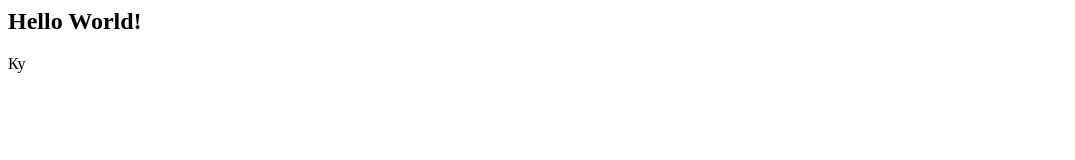
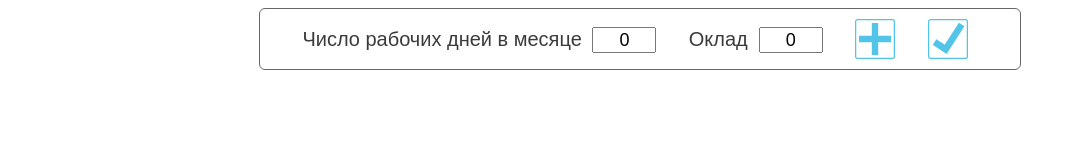
Before and after one commit to Ser-Iojik/workersPayment, a plain HTML site: page index.html in a window 1280 px wide. Shown: the whole page, without its empty margins (0-1075 px from the left). Drawn offline with Linux system fonts and the light colour scheme.

Commit message:
first update

```diff
--- /dev/null
+++ b/css/style.css
@@ -0,0 +1,192 @@
+/* body .form-container {
+    display: flex;
+    flex-direction: row;
+    justify-content: center;
+} */
+
+input::-webkit-outer-spin-button,
+input::-webkit-inner-spin-button {
+    -webkit-appearance: none;
+    margin: 0;
+
+}
+
+input[type="number" i] {
+    font-size: 18px;
+    text-align: center;
+    padding: 0 !important;
+    margin-top: 18px;
+}
+
+.container-row {
+    display: flex;
+    flex-direction: row;
+    justify-content: center;
+}
+
+.container-col {
+    display: flex;
+    flex-direction: column;
+}
+
+.form-container {
+    width: 720px;
+    height: 60px;
+    padding: 0 20px 0 20px;
+    color: rgb(59, 59, 59);
+    font-size: 20px;
+    font-family: Arial, Helvetica, sans-serif;
+    border-radius: 6px;
+    border: 1px #666 solid;
+    margin-bottom: 25px;
+}
+
+.text-first-imp {
+    width: 280px;
+    height: 60px;
+    margin-right: 10px;
+}
+
+.text-second-imp {
+    width: 60px;
+    margin-right: 10px;
+}
+
+.form-container div {
+    display: flex;
+    flex-direction: row;
+}
+
+.form-container div div {
+    display: flex;
+    flex-direction: column;
+    justify-content: center;
+}
+
+.form-container div div div {
+    display: flex;
+    flex-direction: column;
+    justify-content: center;
+}
+
+.form-container div input {
+    margin-right: 10px;
+    height: 22px;
+    width: 60px;
+}
+
+.dayText {
+    margin-right: 20px;
+}
+
+.dayPayment {
+    width: 150px;
+}
+
+.calcPay {
+    display: flex;
+    flex-direction: row;
+    justify-content: space-evenly;
+    height: 60px;
+}
+
+.result {
+    display: flex;
+    flex-direction: row;
+    justify-content: space-evenly;
+    height: 60px;
+}
+
+.result div {
+    display: flex;
+    flex-direction: row;
+    justify-content: center;
+}
+
+.result div.itogPay {
+    display: flex;
+    flex-direction: column;
+    justify-content: center;
+}
+
+.result div div {
+    margin-right: 20px;
+}
+
+.foo {
+    width: 200px;
+    background-color: #eee;
+    border: #666 1px solid;
+}
+
+.endDay {
+    border: 0;
+    width: 40px !important;
+    height: 40px !important;
+    background-image: url(../img/galka.png);
+    background-repeat: no-repeat;
+    background-position: center;
+    background-color: rgb(0, 0, 0, 0);
+    margin: 10px 10px 0 0;
+}
+
+.endDay:hover {
+    background-image: url(../img/galkaBlack.png);
+}
+
+.endDay:focus {
+    outline: 0;
+}
+
+.endDay:active {
+    background-image: url(../img/galka.png);
+}
+
+#startDay {
+    border: 0;
+    width: 40px;
+    height: 40px;
+    background-image: url(../img/plus.png);
+    background-repeat: no-repeat;
+    background-position: center;
+    background-color: rgb(0, 0, 0, 0);
+    margin: 10px 10px 0 0;
+}
+
+#startDay:hover {
+    background-image: url(../img/plusBlack.png);
+}
+
+#startDay:focus {
+    outline: 0;
+}
+
+#startDay:active {
+    background-image: url(../img/plus.png);
+}
+
+
+
+
+#endDay {
+    border: 0;
+    width: 40px;
+    height: 40px;
+    background-image: url(../img/galka.png);
+    background-repeat: no-repeat;
+    background-position: center;
+    background-color: rgb(0, 0, 0, 0);
+    margin: 10px 10px 0 0;
+}
+
+#endDay:hover {
+    background-image: url(../img/galkaBlack.png);
+}
+
+#endDay:focus {
+    outline: 0;
+}
+
+#endDay:active {
+    background-image: url(../img/galka.png);
+}
--- a/index.html
+++ b/index.html
@@ -1,3 +1,38 @@
-<h2>Hello World!</h2>
+<!DOCTYPE html>
+<html>
+<head>
+    <meta charset="UTF-8">
+    <title>Расчёт зарплаты сотрудников</title>
+    <link rel="stylesheet" href="css/style.css">
+</head>
+<body>
 
-<p>Ку</p>
+<!-- <p id="mark">0</p> -->
+<div class="container-row">
+    <div class="container-col">
+        <div class="form-container">
+        <form name="daySalaryImp" class="calcPay">
+
+            <div>
+                <div class="text-first-imp">Число рабочих дней в месяце</div>
+                <input type="number" id="days" value="0">
+            </div>
+
+            <div>
+                <div class="text-second-imp">Оклад</div>
+                <input type="number" id="salary" value="0">
+            </div>
+
+            <input type="submit" id="startDay" value="">
+            <input type="submit" id="endDay" value= "">
+
+        </form>
+        </div>
+        <div id="dayContainer" class="container-col"></div>
+        <div id="resultContainer" class="container-col"></div>
+    </div>
+</div>
+
+<script src="js/index.js"></script>
+</body>
+</html>
```
Also changed, not shown: img/galka.png (added), img/galkaBlack.png (added), img/plus.png (added), img/plusBlack.png (added).
